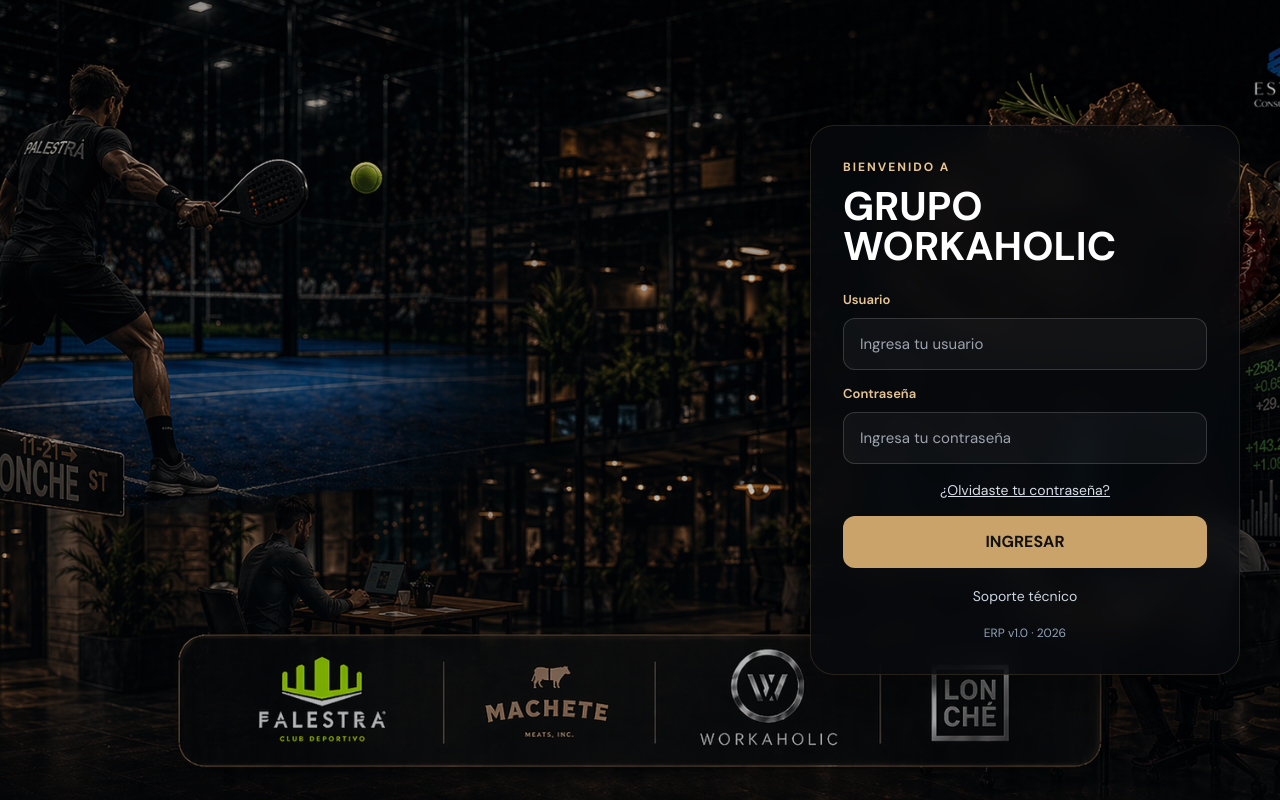
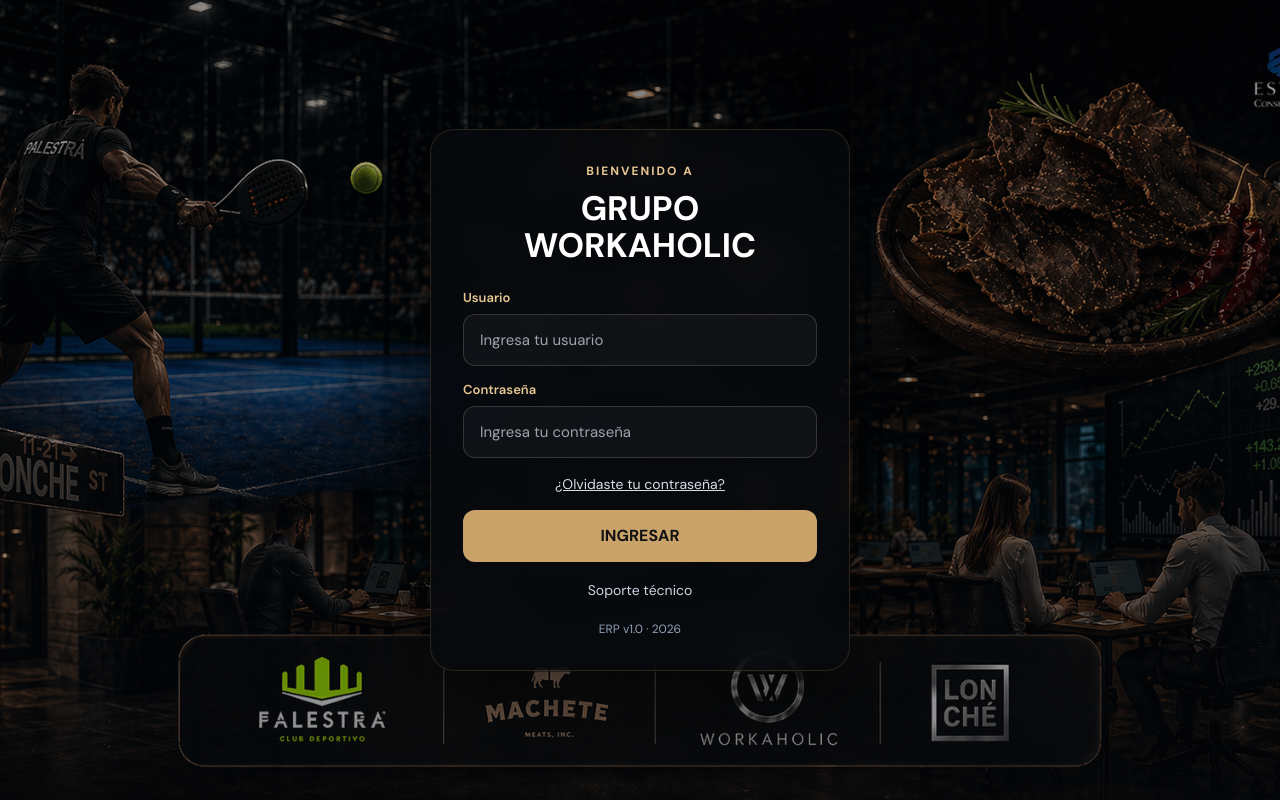
Before and after one commit to ESTIA-CONSULTORIA/erp-workaholic-frontend, a React (Vite) app: page /login in a window 1280 px wide. Built offline with nearby package versions, Linux system fonts and the light colour scheme; no server answers.

Commit message:
Update Login.tsx

```diff
--- a/src/pages/Login.tsx
+++ b/src/pages/Login.tsx
@@ -6,22 +6,30 @@
 export default function LoginPage() {
   const navigate = useNavigate();
   const setUser = useERPStore((s) => s.setUser);
+
   const [email, setEmail] = useState('');
   const [password, setPassword] = useState('');
   const [error, setError] = useState('');
   const [loading, setLoading] = useState(false);
+
   const currentYear = useMemo(() => new Date().getFullYear(), []);
 
   const handleLogin = async (e: React.FormEvent) => {
     e.preventDefault();
     setError('');
     setLoading(true);
+
     try {
-      const { data } = await api.post('/auth/login', { email, password });
+      const { data } = await api.post('/auth/login', {
+        email,
+        password,
+      });
+
       setUser(data.user, data.accessToken);
       navigate('/dashboard', { replace: true });
     } catch (err: any) {
       const backendMessage = err?.response?.data?.message;
+
       setError(
         Array.isArray(backendMessage)
           ? backendMessage.join(', ')
@@ -38,40 +46,34 @@
         minHeight: '100vh',
         position: 'relative',
         backgroundImage:
-          "linear-gradient(rgba(5,8,12,0.18), rgba(5,8,12,0.30)), url('/assets/login/background.jpg')",
+          "linear-gradient(rgba(5,8,12,0.25), rgba(5,8,12,0.45)), url('/assets/login/background.jpg')",
         backgroundSize: 'cover',
         backgroundPosition: 'center',
         backgroundRepeat: 'no-repeat',
-        overflow: 'hidden',
       }}
     >
       <div
         style={{
           minHeight: '100vh',
-          display: 'grid',
-          gridTemplateColumns: '1fr 430px',
-          gap: 32,
+          display: 'flex',
           alignItems: 'center',
-          maxWidth: 1380,
-          margin: '0 auto',
-          padding: '28px 40px',
+          justifyContent: 'center',
+          padding: '24px',
         }}
       >
-        <div />
-
         <div
           style={{
             width: '100%',
-            maxWidth: 430,
-            justifySelf: 'end',
-            background: 'rgba(7, 10, 14, 0.76)',
-            border: '1px solid rgba(202,163,107,0.16)',
+            maxWidth: 420,
+            background: 'rgba(7, 10, 14, 0.78)',
+            border: '1px solid rgba(202,163,107,0.18)',
             borderRadius: 24,
             padding: 32,
-            backdropFilter: 'blur(14px)',
-            boxShadow: '0 20px 60px rgba(0,0,0,0.36)',
+            backdropFilter: 'blur(16px)',
+            boxShadow: '0 25px 80px rgba(0,0,0,0.45)',
           }}
         >
+          {/* HEADER */}
           <div style={{ marginBottom: 24 }}>
             <div
               style={{
@@ -81,6 +83,7 @@
                 textTransform: 'uppercase',
                 fontSize: 12,
                 marginBottom: 10,
+                textAlign: 'center',
               }}
             >
               Bienvenido a
@@ -88,26 +91,18 @@
 
             <div
               style={{
-                color: '#fff',
-                fontSize: 40,
+                color: '#ffffff',
+                fontSize: 34,
                 fontWeight: 800,
-                lineHeight: 1,
+                textAlign: 'center',
+                lineHeight: 1.1,
               }}
             >
-              GRUPO
-            </div>
-            <div
-              style={{
-                color: '#fff',
-                fontSize: 40,
-                fontWeight: 800,
-                lineHeight: 1,
-              }}
-            >
-              WORKAHOLIC
+              GRUPO WORKAHOLIC
             </div>
           </div>
 
+          {/* FORM */}
           <form onSubmit={handleLogin}>
             <div style={{ marginBottom: 14 }}>
               <label style={label}>Usuario</label>
@@ -116,7 +111,6 @@
                 placeholder="Ingresa tu usuario"
                 value={email}
                 onChange={(e) => setEmail(e.target.value)}
-                autoComplete="username"
                 required
                 style={input}
               />
@@ -129,7 +123,6 @@
                 placeholder="Ingresa tu contraseña"
                 value={password}
                 onChange={(e) => setPassword(e.target.value)}
-                autoComplete="current-password"
                 required
                 style={input}
               />
@@ -171,7 +164,7 @@
           <div
             style={{
               textAlign: 'center',
-              marginTop: 16,
+              marginTop: 18,
               fontSize: 12,
               color: '#94a3b8',
             }}
@@ -184,24 +177,26 @@
   );
 }
 
+/* ===== STYLES ===== */
+
 const label: React.CSSProperties = {
   display: 'block',
   color: '#e7c693',
   fontSize: 13,
   fontWeight: 600,
-  marginBottom: 8,
+  marginBottom: 6,
 };
 
 const input: React.CSSProperties = {
   width: '100%',
   padding: '14px 16px',
   borderRadius: 12,
-  border: '1px solid rgba(255,255,255,0.16)',
+  border: '1px solid rgba(255,255,255,0.15)',
   background: 'rgba(255,255,255,0.04)',
   color: '#fff',
-  boxSizing: 'border-box',
   outline: 'none',
   fontSize: 15,
+  boxSizing: 'border-box',
 };
 
 const button: React.CSSProperties = {
```
